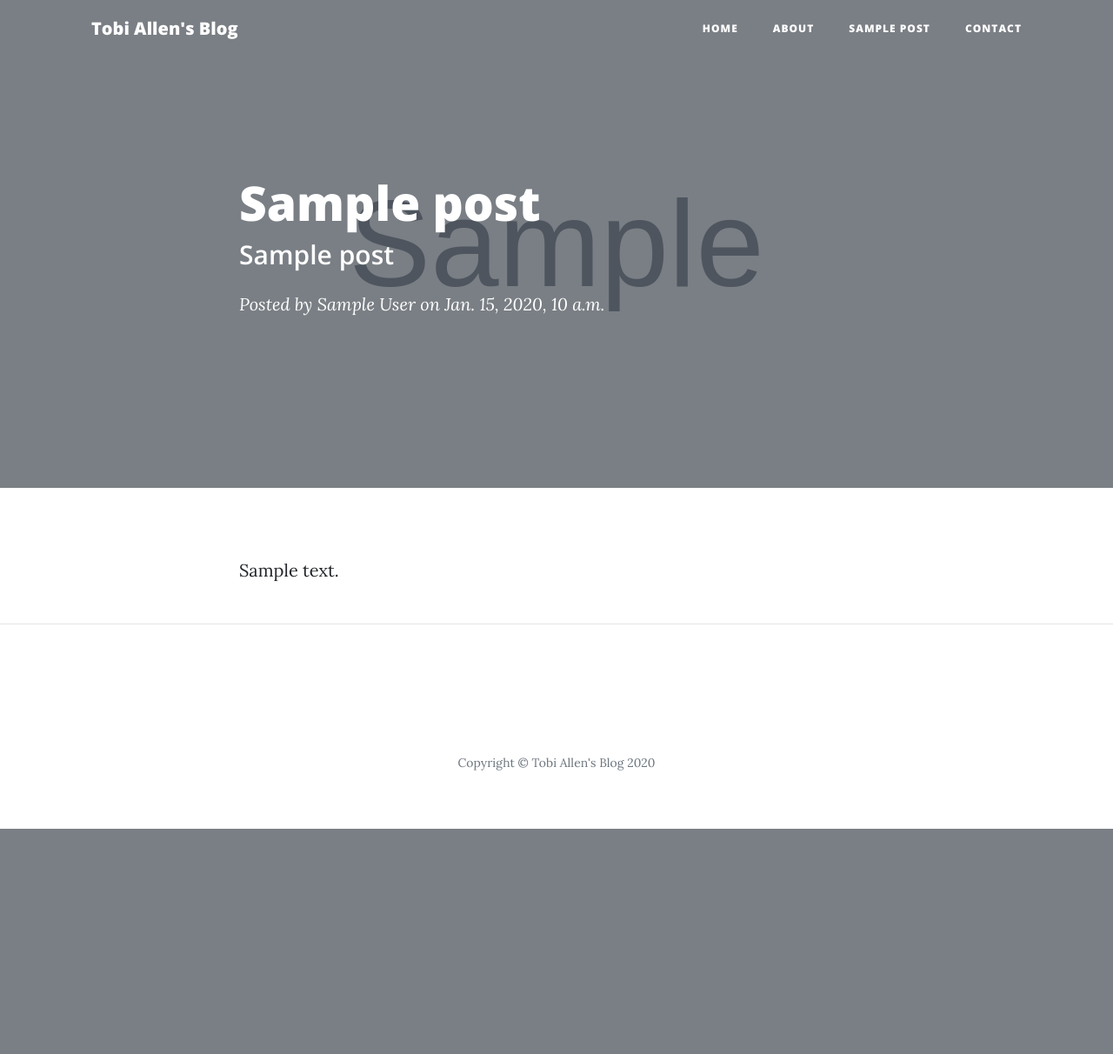
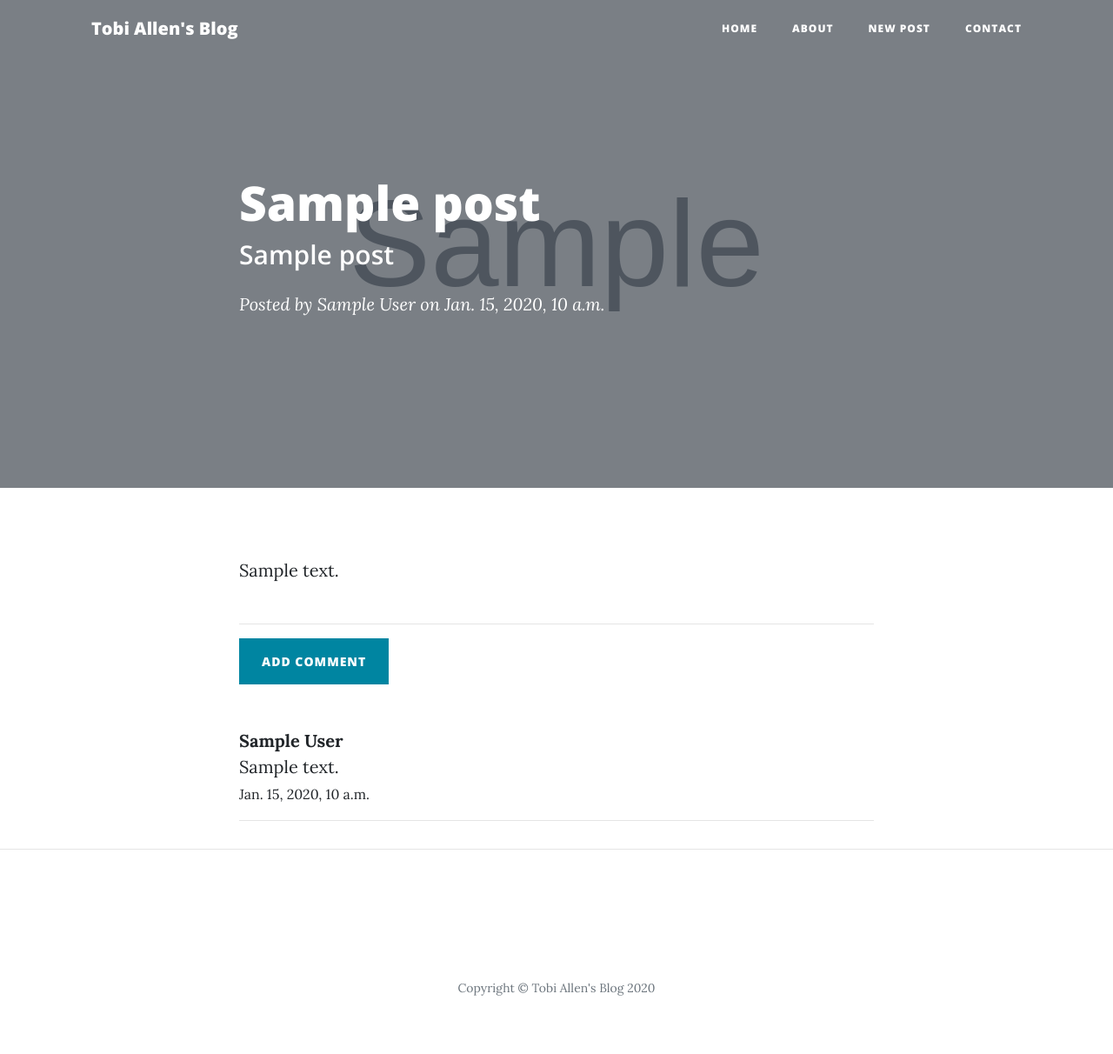
Before and after one commit to sleekidd/personal-blog, a Django app: template blog/templates/blog/post_detail.html in a window 1280 px wide. Shown: the whole page at 87% size. Before the commit the page ends 953 px from the top, so only its background shows below. Run offline with Django 3.2, Linux system fonts and the light colour scheme; the template is opened without the code that fills it: most values are stand-ins (such as "Sample title", 1, 10 or a date in 2020); grey boxes marked "Sample" are stand-in pictures; some libraries are stand-ins or nearby versions; some web fonts are replaced.

Commit message:
Added Comments to the blog

```diff
--- a/blog/admin.py
+++ b/blog/admin.py
@@ -1,5 +1,6 @@
 from django.contrib import admin
-from .models import Post
+from .models import Post, Comment
 
 # Register your models here.
 admin.site.register(Post)
+admin.site.register(Comment)
--- a/blog/static/css/blog.css
+++ b/blog/static/css/blog.css
@@ -1,3 +1,12 @@
 h1 a, h2 a {
     color: #FF8833;
 }
+
+.date span {
+    font-size: 16px;
+    font-weight: normal !important;
+}
+
+.btn-primary  {
+    margin-bottom: 50px !important;
+}
--- a/blog/templates/blog/base.html
+++ b/blog/templates/blog/base.html
@@ -17,6 +17,7 @@
 
     <!-- Custom fonts for this template -->
     <link href="{% static 'css/all.min.css' %}" rel="stylesheet" type="text/css">
+    <link href="{% static 'css/blog.css' %}" rel="stylesheet" type="text/css">
     <link href='https://fonts.googleapis.com/css?family=Lora:400,700,400italic,700italic' rel='stylesheet'
         type='text/css'>
     <link
@@ -65,7 +66,7 @@
                         <a class="nav-link" href="about.html">About</a>
                     </li>
                     <li class="nav-item">
-                        <a class="nav-link" href="post.html">Sample Post</a>
+                        <a class="nav-link" href="{% url 'post_new' %}">New Post</a>
                     </li>
                     <li class="nav-item">
                         <a class="nav-link" href="contact.html">Contact</a>
--- a/blog/templates/blog/post_detail.html
+++ b/blog/templates/blog/post_detail.html
@@ -40,4 +40,30 @@
         </div>
     </div>
 </article>
+
+<section>
+    <div class="container">
+        <div class="row">
+            <div class="col-lg-8 col-md-10 mx-auto">
+                <hr>
+                <a class="btn btn-primary" href="{% url 'add_comment_to_post' pk=post.pk %}">Add comment</a>
+                <br>
+                {% for comment in post.comments.all %}
+                <div class="comment">
+                    <strong>{{ comment.author }}</strong><br>
+                    <span>{{ comment.text }}</span>
+                    <div class="date">
+                        <span>{{ comment.created_date }}</span>
+                    </div>
+                </div>
+                <hr>
+                {% empty %}
+                <p>No comments here yet :(</p>
+                {% endfor %}
+            </div>
+        </div>
+    </div>
+</section>
+
+
 {% endblock %}
--- a/blog/templates/blog/post_list.html
+++ b/blog/templates/blog/post_list.html
@@ -33,7 +33,10 @@
                 </a>
                 <p class="post-meta">Posted by
                     <a href="#">{{ post.author }}</a>
-                    {{ post.published_date }}</p>
+                    {{ post.published_date }}
+                    <a href="{% url 'post_detail' pk=post.pk %}" style="float: right;">Comments:
+                        {{ post.comments.count }}</a>
+                </p>
             </div>
             <hr>
             {% endfor %}
--- a/blog/urls.py
+++ b/blog/urls.py
@@ -5,4 +5,7 @@ from . import views
 urlpatterns = [
     path('', views.post_list, name='post_list'),
     path('post/<int:pk>/', views.post_detail, name='post_detail'),
+    path('post/new/', views.post_new, name='post_new'),
+    path('post/<int:pk>/comment/', views.add_comment_to_post,
+         name='add_comment_to_post'),
 ]
```
Also changed, not shown: blog/forms.py (added, +17 -0 lines), blog/models.py (+19 -2 lines), blog/templates/blog/add_comment_to_post.html (added, +9 -0 lines), blog/templates/blog/post_edit.html (added, +31 -0 lines), blog/views.py (+31 -3 lines).
